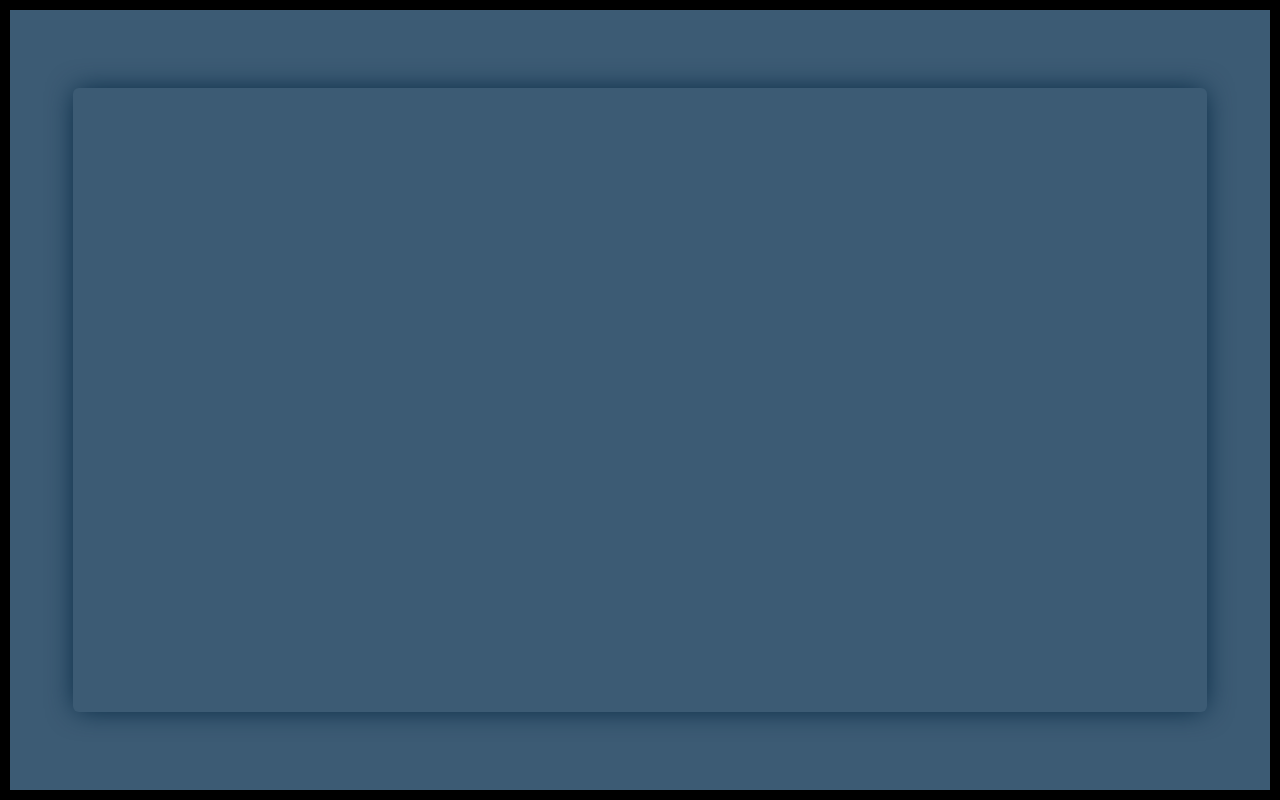
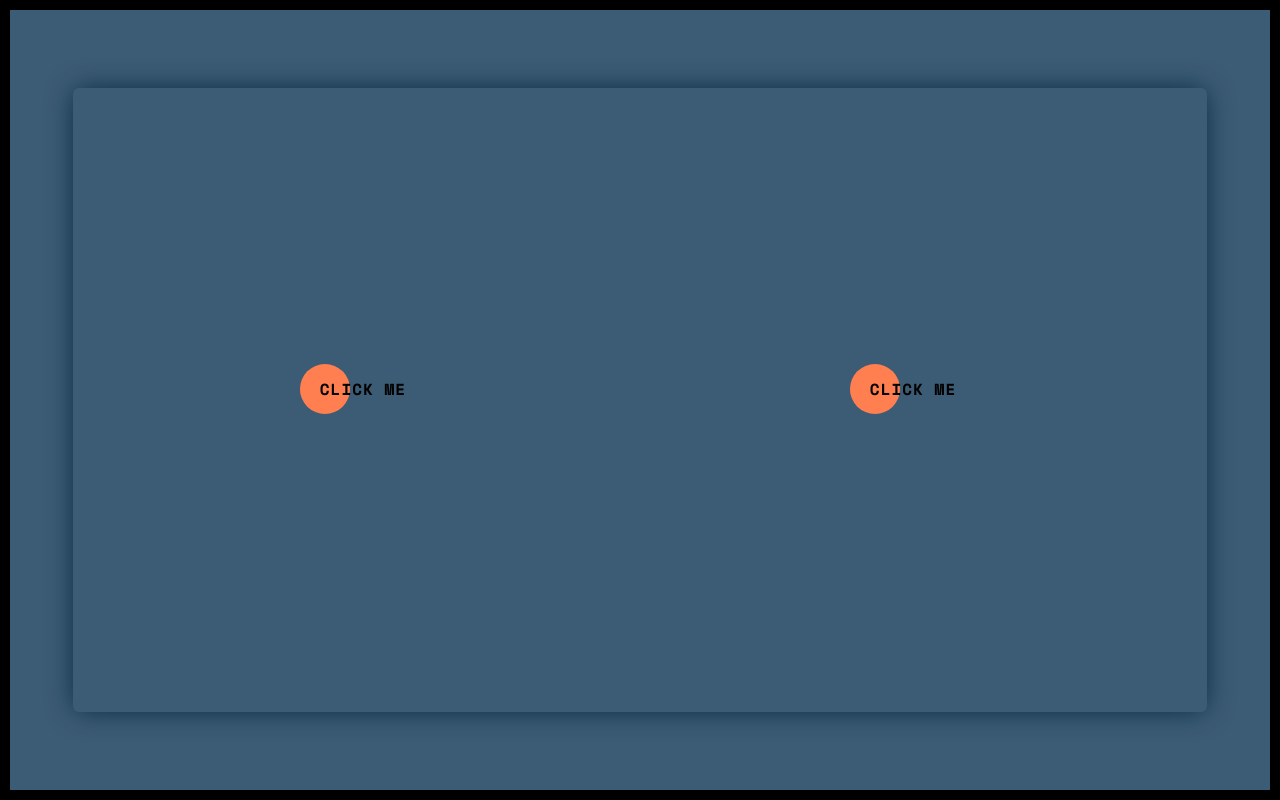
Before and after one commit to TymoteuszStr/animation-prezentation, a Vue app: page / in a window 1280 px wide. Shown: the part 2400-3200 px from the top of the page. Built offline with nearby package versions, Linux system fonts and the light colour scheme.

Commit message:
Add font, button

```diff
--- a/public/index.html
+++ b/public/index.html
@@ -5,6 +5,9 @@
     <meta http-equiv="X-UA-Compatible" content="IE=edge">
     <meta name="viewport" content="width=device-width,initial-scale=1.0">
     <link rel="icon" href="<%= BASE_URL %>favicon.ico">
+    <link rel="preconnect" href="https://fonts.googleapis.com">
+    <link rel="preconnect" href="https://fonts.gstatic.com" crossorigin>
+    <link href="https://fonts.googleapis.com/css2?family=Montserrat:wght@200;300;400;500;600;700&family=Space+Mono:ital,wght@0,400;0,700;1,400;1,700&display=swap" rel="stylesheet">
     <title>Animation-prezentation</title>
   </head>
   <body>
--- a/src/App.vue
+++ b/src/App.vue
@@ -24,5 +24,7 @@ export default {
   -webkit-font-smoothing: antialiased;
   -moz-osx-font-smoothing: grayscale;
   perspective: 1000px;
+  font-family: 'Space Mono', monospace;
+  color: whitesmoke;
 }
 </style>
--- a/src/components/Slajdy/Buttons/Buttons.vue
+++ b/src/components/Slajdy/Buttons/Buttons.vue
@@ -1,8 +1,19 @@
 <template>
   <SlajdWrapper>
-
-
-
+    <div class="button-container">
+      <a href="#" class="button-link">
+        <div class="circle">
+        </div>
+        <span class="text">CLICK ME</span>
+        <img src="@/assets/arrow.svg" alt="ddd" class="button-icon">
+      </a>
+      <a href="#" class="button-link">
+        <div class="circle">
+        </div>
+        <span class="text">CLICK ME</span>
+        <img src="@/assets/arrow.svg" alt="ddd" class="button-icon">
+      </a>
+    </div>
   </SlajdWrapper>
 </template>
 
@@ -10,7 +21,7 @@
 import { onMounted } from "vue";
 import SlajdWrapper from "../SlajdWrapper.vue";
 export default {
-  name: "Home",
+  name: "Buttons",
   components: {
     SlajdWrapper,
   },
@@ -20,5 +31,50 @@ export default {
 };
 </script>
 
-<style lang="scss">
+<style lang="scss" scoped>
+.button-container {
+  width: 60%;
+  height: 60%;
+  margin: 10% 20%;
+  display: flex;
+  justify-content: space-between;
+}
+.circle {
+    position: absolute;
+    display: inline-block;
+    height: 50px;
+    border-radius: 50px;
+    background-color: coral;
+    width: 50px;
+    transition: width 1s ease;
+}
+
+.button-link{
+    color: black;
+    text-decoration: none;
+    display: flex;
+    justify-content: flex-start;
+    align-items: center;
+}
+.button-link:hover > .circle {
+    width: 140px;
+}
+
+.text{
+    z-index: 1;
+    padding-left: 20px;
+    font-weight:700;
+    letter-spacing: 1px;
+}
+.button-icon {
+
+    display: inline-block;
+    vertical-align: center;
+    opacity: 0;
+    transition: opacity 0.5s ease;
+    transition-delay: 1s;
+}
+.button-link:hover > .button-icon {
+    opacity: 1;
+}
 </style>
```
Also changed, not shown: src/assets/arrow.svg (added).
